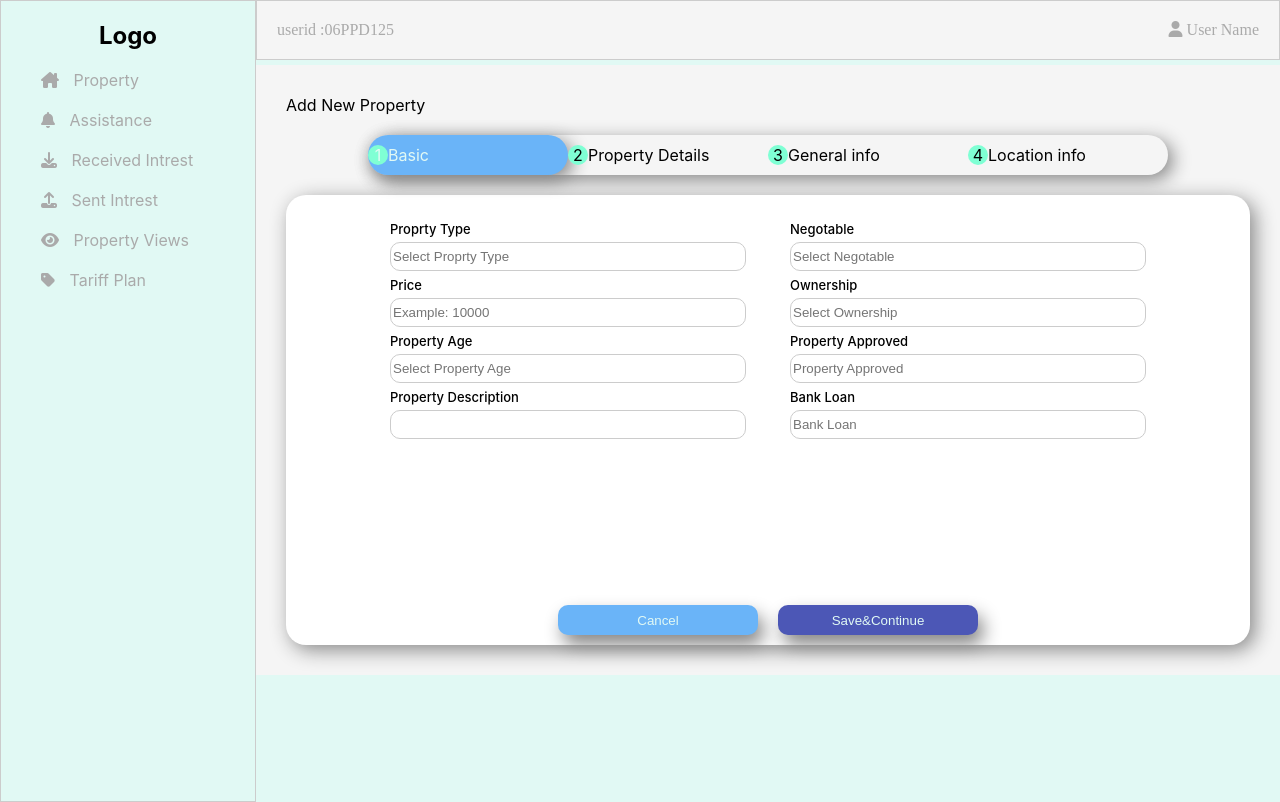
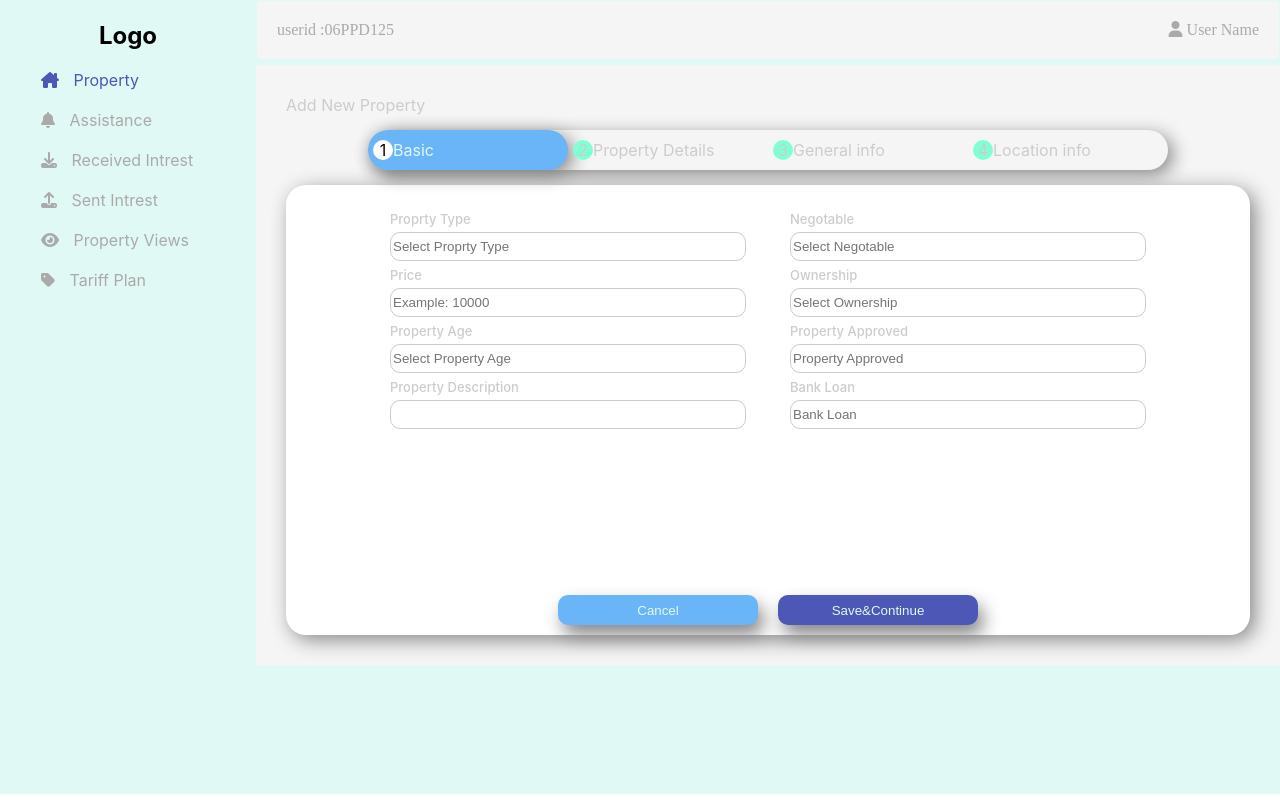
Before and after one commit to dadiprasanth/frontend, a React (Create React App) app: page / in a window 1280 px wide. Built offline with nearby package versions, Linux system fonts and the light colour scheme.

Commit message:
added scroll bar

```diff
--- a/src/App.css
+++ b/src/App.css
@@ -2,12 +2,12 @@
     margin-top:5px;
     padding: 30px;
     background-color: #F5F5F5;
-}
-.bigcontainer div{
-
-
 
 }
+#bigcon{
+    color:#ccc
+}
+
 .property{
     display:flex;
 
--- a/src/components/addproperty/mainForm.css
+++ b/src/components/addproperty/mainForm.css
@@ -1,8 +1,8 @@
 /*------------------------------side bar css------------------------------- */
 .sidebar{
 
-    border:1px solid #ccc;
-    height:100vh;
+    border:1px solid #E1F9F4;
+    height:99vh;
 
     background-color: #E1F9F4;
 
@@ -19,6 +19,9 @@
   #sidebarlist li{
     margin:20px 0px;
   }
+  #sidebarlist li:first-child{
+    color:#4C57B6;
+  }
   #sidebarlist li .fa-solid{
     margin-right:10px
   }
@@ -26,8 +29,9 @@
   header{
     display:flex;
 
-    border:1px solid #ccc;
-    background: #F5F5F5;
+    border:1px solid #E1F9F4;
+    border-radius: 5px;
+    background: #f5f5f5;
     justify-content: space-between;
     padding:20px;
     color:#AAAAAA;
@@ -41,7 +45,7 @@
     border-radius: 20px;
     border:1px ;
     justify-content: center;
-    margin: 20px auto;
+    margin: 15px auto;
     box-shadow: 5px 5px 18px #888888;
   }
   .strip div{
@@ -59,6 +63,7 @@
     background-color: aquamarine;
     justify-content: center;
     align-items: center;
+    margin-left: 5px;
   }
   #hi0 #zero{
     background-color:  #6AB4F8;
@@ -66,11 +71,19 @@
     color:#E1F9F4;
     box-shadow: 5px 5px 18px #888888;
   }
+  #hi0 #zero div{
+    background-color: white;
+    color:black;
+  }
   #hi1 #one{
     background-color:  #6AB4F8;
     border-radius: 20px;
     color:#E1F9F4;
     box-shadow: 5px 5px 18px #888888;
+  }
+  #hi1 #one div{
+    background-color: white;
+    color:black;
   }
   #hi2 #two{
     background-color:  #6AB4F8;
@@ -78,11 +91,19 @@
     color:#E1F9F4;
     box-shadow: 5px 5px 18px #888888;
   }
+  #hi2 #two div{
+    background-color: white;
+    color:black;
+  }
   #hi3 #three{
     background-color:  #6AB4F8;
     border-radius: 20px;
     color:#E1F9F4;
     box-shadow: 5px 5px 18px #888888;
+  }
+  #hi3 #three div{
+    background-color: white;
+    color:black;
   }
   /*------------------------form-------------------------*/
   .forms{
@@ -111,6 +132,8 @@
   }
   .body{
     height:50vh;
+    overflow: scroll;
+    overflow-x: hidden;
 
 
   }
--- a/src/components/addproperty/mainForm.js
+++ b/src/components/addproperty/mainForm.js
@@ -65,7 +65,7 @@ function MainForm() {
     }
   }
   return(
-    <div className="bigcontainer"><div>Add New Property</div>
+    <div id="bigcon" className="bigcontainer"><div>Add New Property</div>
       <div id={"hi"+count}className="strip">
         <div id="zero"><div>1</div> Basic</div>
         <div id="one"><div>2</div>Property Details</div>
```
